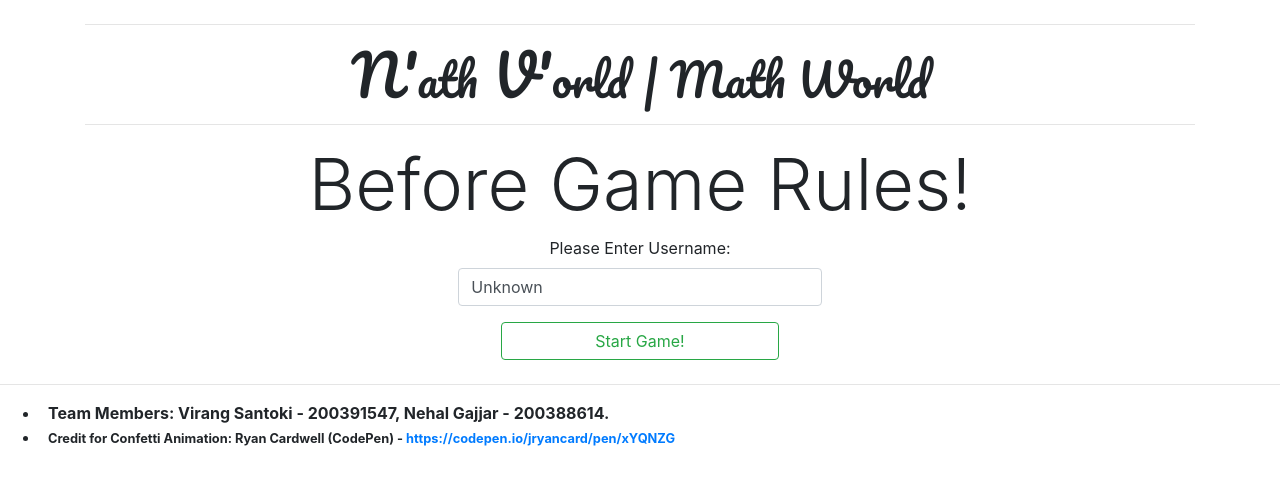
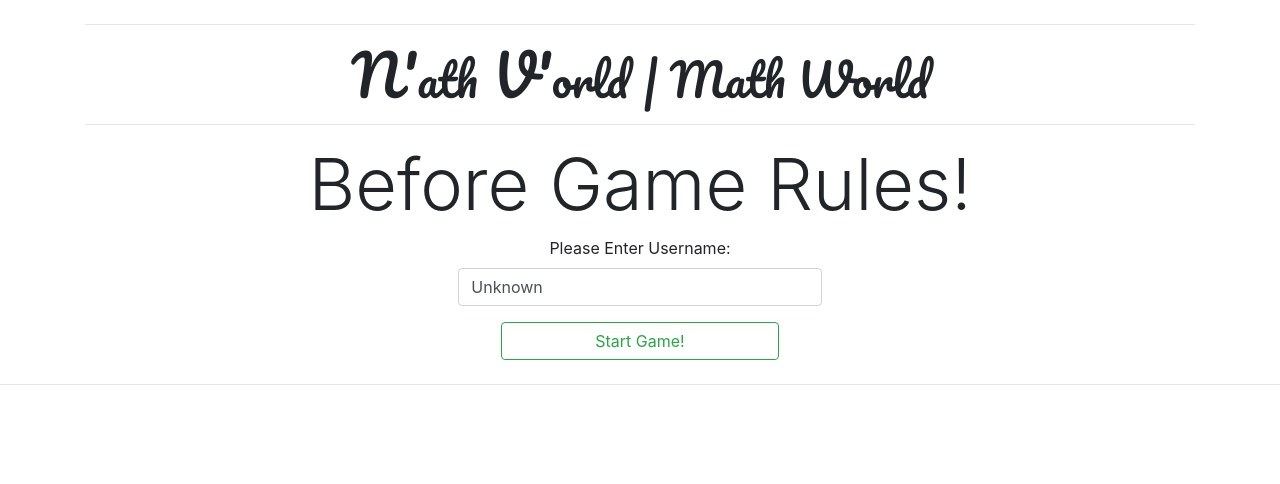
Before and after one commit to NehG/Math-World, a plain HTML site: page index.html in a window 1280 px wide. Drawn offline with nearby package versions, Linux system fonts and the light colour scheme.

Commit message:
Update index.html

```diff
--- a/index.html
+++ b/index.html
@@ -87,7 +87,7 @@
     </section>
   </div>
   <hr />
-  <section id="GameRules">
+<!--   <section id="GameRules">
     <ul>
       <li class="m-0 p-0 px-2">
         <b>
@@ -105,7 +105,7 @@
         </small>
       </li>
     </ul>
-  </section>
+  </section> -->
 
   <script src="https://ajax.googleapis.com/ajax/libs/jquery/3.3.1/jquery.min.js"></script>
 
```
